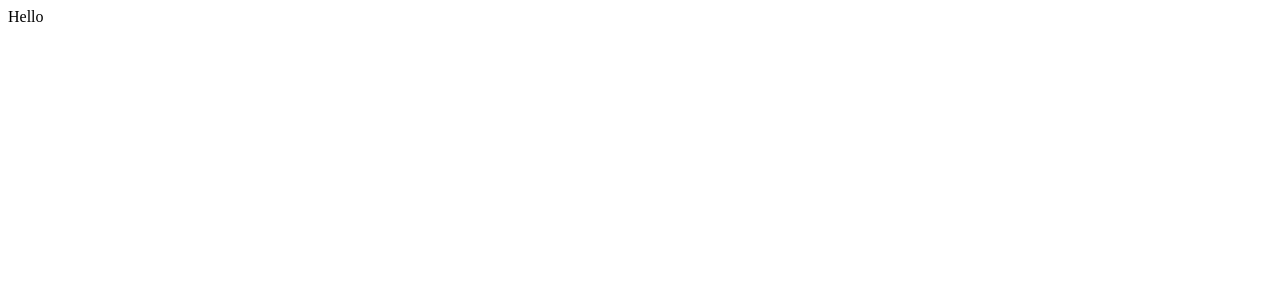
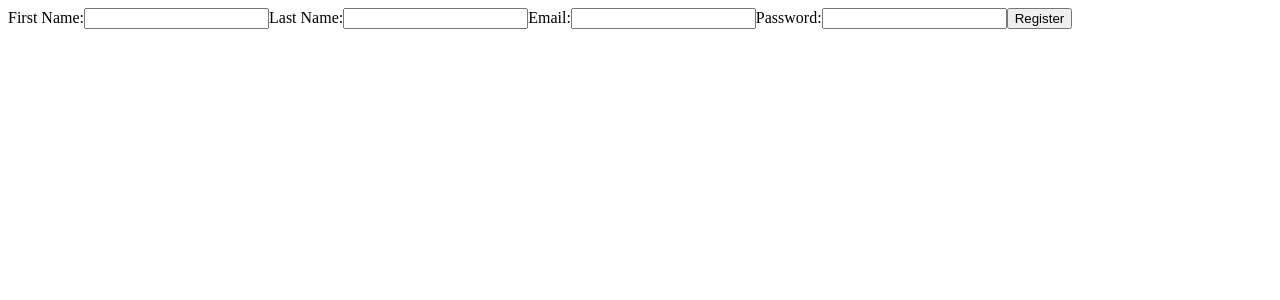
Before and after one commit to omar6627m/DAN-Frontend, an Angular app in the folder ND/: page /register in a window 1280 px wide. Before the commit this address led to /. Shown: the top 300 px of the page. Built offline with nearby package versions, Linux system fonts and the light colour scheme.

Commit message:
added login/register logic

```diff
--- a/ND/src/app/app-routing.module.ts
+++ b/ND/src/app/app-routing.module.ts
@@ -1,9 +1,13 @@
 import { NgModule } from '@angular/core';
 import { RouterModule, Routes } from '@angular/router';
+import { LoginComponent } from './components/auth-section/login/login.component';
+import { RegisterComponent } from './components/auth-section/register/register.component';
 
 const routes: Routes = [
 
-
+  { path: '', redirectTo: '/login', pathMatch: 'full' }, // Redirect to the login page by default
+  { path: 'login', component: LoginComponent },
+  { path: 'register', component: RegisterComponent },
 ];
 
 @NgModule({
--- a/ND/src/app/app.component.html
+++ b/ND/src/app/app.component.html
@@ -1 +1 @@
-Hello
+<router-outlet></router-outlet>
--- a/ND/src/app/app.module.ts
+++ b/ND/src/app/app.module.ts
@@ -16,6 +16,7 @@ import { DonationsComponent } from './components/donations/donations.component';
 import { StatisticsComponent } from './components/statistics/statistics.component';
 import { HeaderComponent } from './shared/header/header.component';
 import { HeroComponent } from './components/hero/hero.component';
+import { ReactiveFormsModule } from '@angular/forms';
 
 @NgModule({
   declarations: [
@@ -36,7 +37,9 @@ import { HeroComponent } from './components/hero/hero.component';
   imports: [
     BrowserModule,
     AppRoutingModule,
-    HttpClientModule
+    HttpClientModule,
+    ReactiveFormsModule ,
+
 
   ],
   providers: [],
--- a/ND/src/app/components/auth-section/login/login.component.html
+++ b/ND/src/app/components/auth-section/login/login.component.html
@@ -1 +1,9 @@
-<p>login works!</p>
+<form [formGroup]="loginForm" (ngSubmit)="onLogin()">
+    <label for="email">Email:</label>
+    <input type="email" id="email" formControlName="email" required>
+
+    <label for="password">Password:</label>
+    <input type="password" id="password" formControlName="password" required>
+
+    <button type="submit">Login</button>
+  </form>
--- a/ND/src/app/components/auth-section/login/login.component.ts
+++ b/ND/src/app/components/auth-section/login/login.component.ts
@@ -1,10 +1,36 @@
-import { Component } from '@angular/core';
+import { Component, OnInit } from '@angular/core';
+import { FormBuilder, FormGroup, Validators } from '@angular/forms';
+import { AuthenticationService } from 'src/app/services/authentication.service';
+import { LocalStorageService } from 'src/app/services/local-storage.service';
 
 @Component({
   selector: 'app-login',
   templateUrl: './login.component.html',
   styleUrls: ['./login.component.scss']
 })
-export class LoginComponent {
+export class LoginComponent implements OnInit {
 
+  loginForm!: FormGroup;
+
+  constructor(private fb: FormBuilder, private auth : AuthenticationService, private storage : LocalStorageService) { }
+
+
+  ngOnInit(): void {
+    this.loginForm = this.fb.group({
+      email: ['', [Validators.required, Validators.email]],
+      password: ['', Validators.required]
+    });
+  }
+
+  onLogin() {
+    this.auth.login(this.loginForm.value.email,this.loginForm.value.password).subscribe(
+      (response)=> {
+        console.log(response);
+        this.storage.setUser(response);
+        this.storage.setToken(response.token);
+      },(error)=>{
+        console.log(error);
+      }
+    )
+  }
 }
--- a/ND/src/app/components/auth-section/register/register.component.html
+++ b/ND/src/app/components/auth-section/register/register.component.html
@@ -1 +1,15 @@
-<p>register works!</p>
+<form [formGroup]="registerForm" (ngSubmit)="onRegister()">
+    <label for="first_name">First Name:</label>
+    <input type="text" id="first_name" formControlName="first_name" required>
+
+    <label for="last_name">Last Name:</label>
+    <input type="text" id="last_name" formControlName="last_name" required>
+
+    <label for="email">Email:</label>
+    <input type="email" id="email" formControlName="email" required>
+
+    <label for="password">Password:</label>
+    <input type="password" id="password" formControlName="password" required>
+
+    <button type="submit">Register</button>
+  </form>
--- a/ND/src/app/components/auth-section/register/register.component.ts
+++ b/ND/src/app/components/auth-section/register/register.component.ts
@@ -1,4 +1,7 @@
 import { Component } from '@angular/core';
+import { FormBuilder, FormGroup, Validators } from '@angular/forms';
+import { AuthenticationService } from 'src/app/services/authentication.service';
+import { LocalStorageService } from 'src/app/services/local-storage.service';
 
 @Component({
   selector: 'app-register',
@@ -6,5 +9,31 @@ import { Component } from '@angular/core';
   styleUrls: ['./register.component.scss']
 })
 export class RegisterComponent {
+  registerForm!: FormGroup;
 
+  constructor(private fb: FormBuilder,private storage: LocalStorageService, private auth : AuthenticationService) { }
+
+  ngOnInit(): void {
+    this.registerForm = this.fb.group({
+      first_name: ['', Validators.required],
+      last_name: ['', Validators.required],
+      email: ['', [Validators.required, Validators.email]],
+      password: ['', Validators.required]
+    });
+  }
+
+  onRegister() {
+    this.auth.register(this.registerForm.value.email,
+      this.registerForm.value.password ,
+      this.registerForm.value.first_name,
+      this.registerForm.value.last_name).subscribe(
+      (response) => {
+        this.storage.setUser(response);
+        this.storage.setToken(response.token);
+       },
+      (error)=>{
+        console.log(error);
+      }
+    )
+  }
 }
--- a/ND/src/app/services/authentication.service.ts
+++ b/ND/src/app/services/authentication.service.ts
@@ -10,7 +10,7 @@ import { catchError, map, tap } from 'rxjs/operators';
 export class AuthenticationService {
 
 
-  private loginUrl = 'http://localhost:8080/account/login';
+  private loginUrl = 'http://localhost:8080/login';
   private registerUrl = 'http://localhost:8080/account/register'
 
   constructor(private http: HttpClient) { }
```
Also changed, not shown: 2 other files (tests, documents, lock files or other folders).
